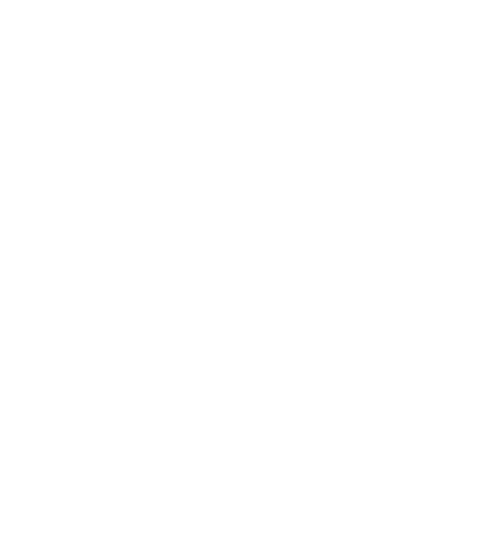
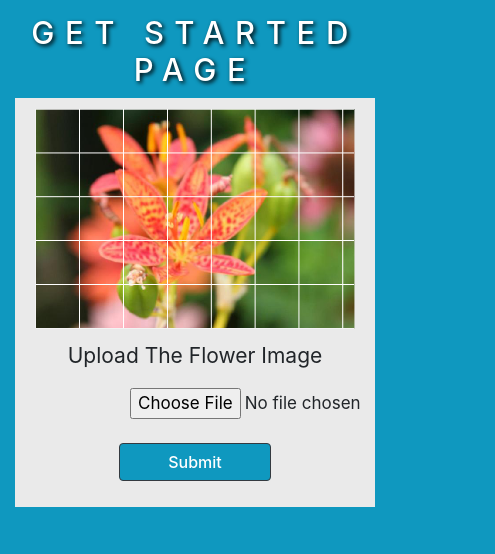
Before and after one commit to praggadas/SU20_CSE299_SAA3_Group1, a plain HTML site: page Code/web_app/get-started.html in a window 390 px wide. Shown: the whole page, 495 px wide, since content can reach past the window. Drawn offline with nearby package versions, Linux system fonts and the light colour scheme.

Commit message:
get started page design

```diff
--- a/Code/web_app/css/media.css
+++ b/Code/web_app/css/media.css
@@ -92,3 +92,4 @@ p {
 .contact {position: absolute;top: 275px;left: 45%;color: black;text-transform: uppercase;font-size: 12px;font-weight: 600;border: 1px #3C7C60 solid;padding: 1px 13px;border-radius: 30px;}
 
 .abt {position: absolute;top: 315px;left: 46%;color: black;text-transform: uppercase;font-size: 13px;font-weight: 600;border: 1px #3C7C60 solid;padding: 1px 15px;border-radius: 30px;}
+}
--- /dev/null
+++ b/Code/web_app/css/media1.css
@@ -0,0 +1,171 @@
+@media (max-width:1199px)
+{
+.white{
+    color:white;
+    text-align:center;
+    color: white;
+    text-align: center;
+    text-transform: uppercase;
+    padding: -2px;
+    text-shadow: 2px 2px 4px black;
+    letter-spacing: 10.6px;
+    font-weight: 500;
+    font-size: 31px;
+    }
+
+.content{background-color: #EAEAEA}
+
+
+.main{}
+.content{padding: 20px 10px;
+margin-top: 24px;
+    margin-bottom: 44px;}
+.content a img{}
+.content p{font-size: 25px;
+    text-transform: capitalize;   margin-top: 6px;
+font-weight: 600px}
+.content .btn{
+	font-weight: 700;
+	transition:0.8s;
+
+    /* padding: 5px 20px; */
+}
+
+.btn1{color:#fff;
+	background-color: #0F98BF;
+}
+.btn1:hover{color:#0F98BF;
+	background-color:#fff;
+}
+.content .write{
+    font-size: 20px;
+    /* text-align: center; */
+    /* color: #0F98BF; */
+    padding-left: 94px;
+}
+
+
+}
+
+
+
+
+
+@media (max-width:991px)
+{
+	.white{
+    color:white;
+    text-align:center;
+    color: white;
+    text-align: center;
+    text-transform: uppercase;
+    padding: -2px;
+    text-shadow: 2px 2px 4px black;
+    letter-spacing: 10.6px;
+    font-weight: 500;
+    font-size: 31px;
+    }
+
+.content{background-color: #EAEAEA}
+
+
+.main{}
+.content{padding: 20px 10px;
+margin-top: 24px;
+    margin-bottom: 44px;}
+.content a img{}
+.content p{font-size: 25px;
+    text-transform: capitalize;
+    margin-top: 6px;}
+.content .btn{
+	font-weight: 700;
+	transition:0.8s;
+
+    /* padding: 5px 20px; */
+}
+
+.btn1{color:#fff;
+	background-color: #0F98BF;
+}
+.btn1:hover{color:#0F98BF;
+	background-color:#fff;
+}
+.content .write{
+    font-size: 20px;
+    /* text-align: center; */
+    /* color: #0F98BF; */
+    padding-left: 94px;
+}
+
+
+}
+
+@media (max-width:767px)
+{
+
+	.white{
+    color:white;
+    text-align:center;
+    color: white;
+    text-align: center;
+    text-transform: uppercase;
+    padding: -2px;
+    text-shadow: 2px 2px 4px black;
+    letter-spacing: 10.6px;
+    font-weight: 500;
+    font-size: 31px;
+    margin-bottom: -18px;
+    }
+
+.content{background-color: #EAEAEA}
+
+
+.main{}
+.content{padding: 2px 1px;
+margin-top: 24px;
+    margin-bottom: 44px;}
+.content a img{
+    max-width: 92%;
+}
+.content p{
+    font-size: 21px;
+    text-transform: capitalize;
+    margin-top: 6px;
+    }
+.content .btn{
+	font-weight: 500;
+	transition:0.8s;
+	/* padding: 5px 20px; */
+}
+
+.btn1{color:#fff;
+	background-color: #0F98BF;
+}
+.btn1:hover{color:#0F98BF;
+	background-color:#fff;
+}
+.content .write{
+    font-size: 17px;
+    /* text-align: center; */
+    /* color: #0F98BF; */
+    padding-left: 74px;
+}
+
+
+
+}
+
+@media (max-width:575px)
+{
+	.content .write {
+    font-size: 17px;
+    /* text-align: center; */
+    /* color: #0F98BF; */
+    padding-left: 114px;
+}
+
+.content a img{
+    max-width: 92%;
+}
+
+}
--- /dev/null
+++ b/Code/web_app/css/style2.css
@@ -0,0 +1,51 @@
+body{
+	background-color: #0F98BF;
+
+
+}
+
+img{max-width:100%;}
+
+.white{color:white;
+    text-align:center;
+ color: white;
+    text-align: center;
+    text-transform: uppercase;
+    padding: 4px;
+    padding-top: 14px;
+    text-shadow: 2px 2px 4px black;
+    letter-spacing: 10.6px;
+font-weight: 700;}
+
+.content{background-color: #EAEAEA}
+
+
+.main{}
+.content{padding: 20px 10px;
+margin-top: 24px;
+    margin-bottom: 44px;}
+.content a img{}
+.content p{font-size: 25px;
+    text-transform: capitalize;
+    margin-top: 6px;
+    font-weight: 700px;}
+.content .btn{
+	font-weight: 700;
+	transition:0.8s;
+
+    /* padding: 5px 20px; */
+}
+
+.btn1{color:#fff;
+	background-color: #0F98BF;
+}
+.btn1:hover{color:#0F98BF;
+	background-color:#fff;
+}
+.content .write{
+    font-size: 20px;
+    /* text-align: center; */
+    /* color: #0F98BF; */
+    padding-left: 124px;
+}
+.btn1{}
--- a/Code/web_app/get-started.html
+++ b/Code/web_app/get-started.html
@@ -0,0 +1,60 @@
+<!doctype html>
+<html lang="en">
+  <head>
+    <!-- Required meta tags -->
+    <meta charset="utf-8">
+    <meta name="viewport" content="width=device-width, initial-scale=1, shrink-to-fit=no">
+
+    <!-- Bootstrap CSS -->
+    <link rel="stylesheet" href="https://stackpath.bootstrapcdn.com/bootstrap/4.5.0/css/bootstrap.min.css" integrity="sha384-9aIt2nRpC12Uk9gS9baDl411NQApFmC26EwAOH8WgZl5MYYxFfc+NcPb1dKGj7Sk" crossorigin="anonymous">
+    <link rel="icon" type="text/css" href="images/two.png">
+    <link rel="stylesheet"  href="css/style2.css">
+    <link rel="stylesheet"  href="css/media1.css">
+
+
+    <title>get started</title>
+  </head>
+  <body>
+    <h1 class= "white">Get started page</h1>
+    <section class="main">
+      <div class="container">
+        <div class="row justify-content-center">
+          <div class="col-lg-6 col-md-8 col-sm-10 col-col-10 text-center">
+
+            <div class="content">
+              <form>
+              <a href="#" class="img-fluid"><img src="images/two.png"></a>
+
+
+
+
+
+
+
+              <div class="col-lg-12 col-md-10 col-sm-10 col-col-7 mb-3">
+                <p> upload the flower image</p>
+              </div>
+
+              <div class="col-lg-12 col-md-10 col-sm-10 mb-3 col-col-7 write">
+                <input type="file" name="" class="">
+              </div>
+
+              <div class="col-lg-12 col-md-10 col-sm-10 mt-4 col-col-7 mb-4">
+                <input type="submit" name="" class="btn btn1 btn-dark px-5 ">
+              </div>
+              </form>
+
+            </div>
+
+          </div>
+        </div>
+      </div>
+    </section>
+
+    <!-- Optional JavaScript -->
+    <!-- jQuery first, then Popper.js, then Bootstrap JS -->
+    <script src="https://code.jquery.com/jquery-3.5.1.slim.min.js" integrity="sha384-DfXdz2htPH0lsSSs5nCTpuj/zy4C+OGpamoFVy38MVBnE+IbbVYUew+OrCXaRkfj" crossorigin="anonymous"></script>
+    <script src="https://cdn.jsdelivr.net/npm/popper.js@1.16.0/dist/umd/popper.min.js" integrity="sha384-Q6E9RHvbIyZFJoft+2mJbHaEWldlvI9IOYy5n3zV9zzTtmI3UksdQRVvoxMfooAo" crossorigin="anonymous"></script>
+    <script src="https://stackpath.bootstrapcdn.com/bootstrap/4.5.0/js/bootstrap.min.js" integrity="sha384-OgVRvuATP1z7JjHLkuOU7Xw704+h835Lr+6QL9UvYjZE3Ipu6Tp75j7Bh/kR0JKI" crossorigin="anonymous"></script>
+  </body>
+</html>
```
Also changed, not shown: Code/web_app/images/two.png (added).
